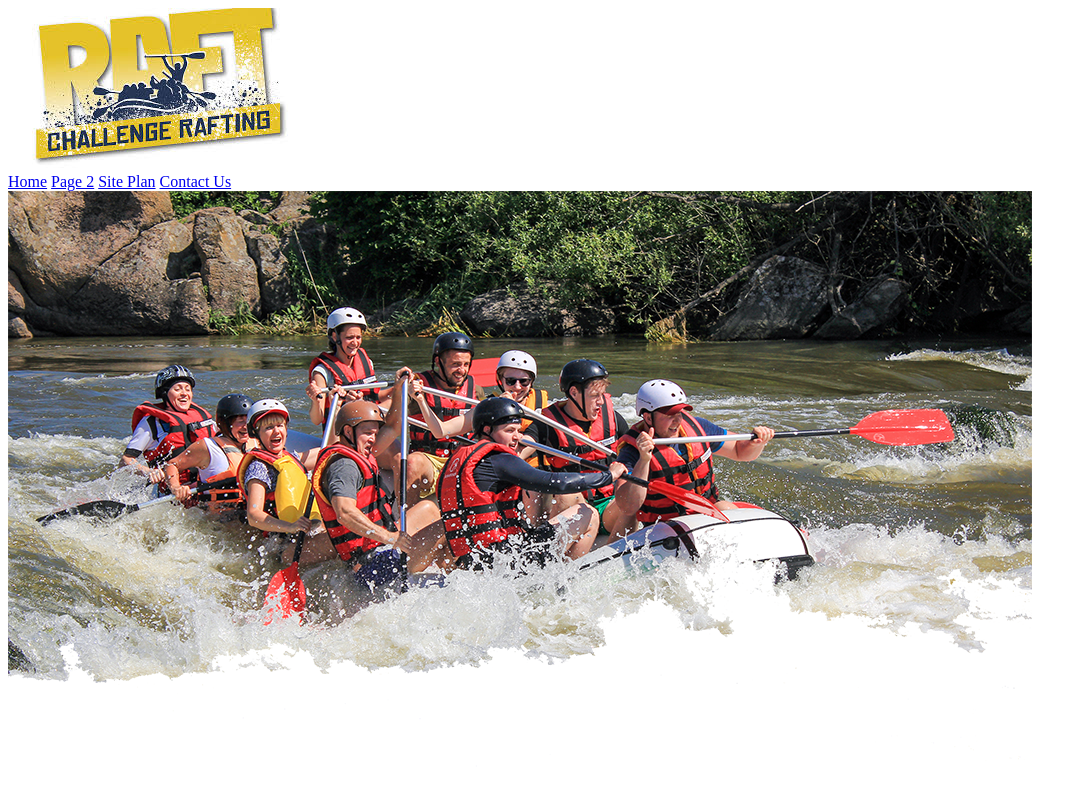
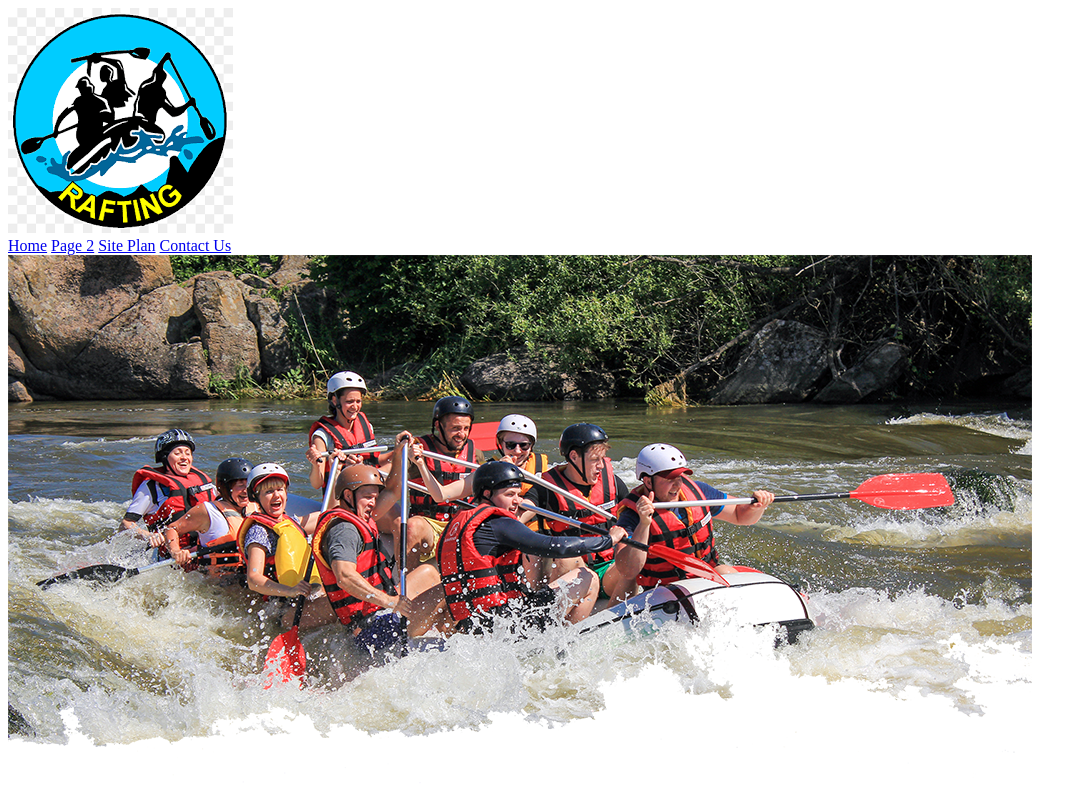
Before and after one commit to samorag93/wdd130, a plain HTML site: page wwr/index.html in a window 1280 px wide. Shown: the top 793 px of the page, without its empty margins (0-1087 px from the left). Drawn offline with Linux system fonts and the light colour scheme.

Commit message:
other logo

```diff
--- a/wwr/index.html
+++ b/wwr/index.html
@@ -9,7 +9,7 @@
 <body>
 <header>
     <a id="logo_link" href="index.html">
-        <img class="logo" src="images/rafting.png" alt="Rafting For You Logo">
+        <img class="logo" src="images/logo.png" alt="Rafting For You Logo">
     </a>
     <nav>
         <a href="index.html">Home</a>
```
Also changed, not shown: wwr/images/logo.png (added).
